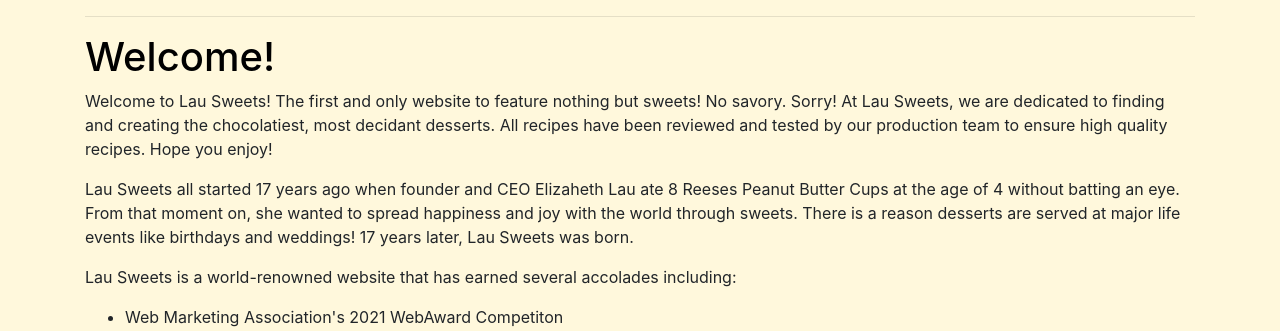
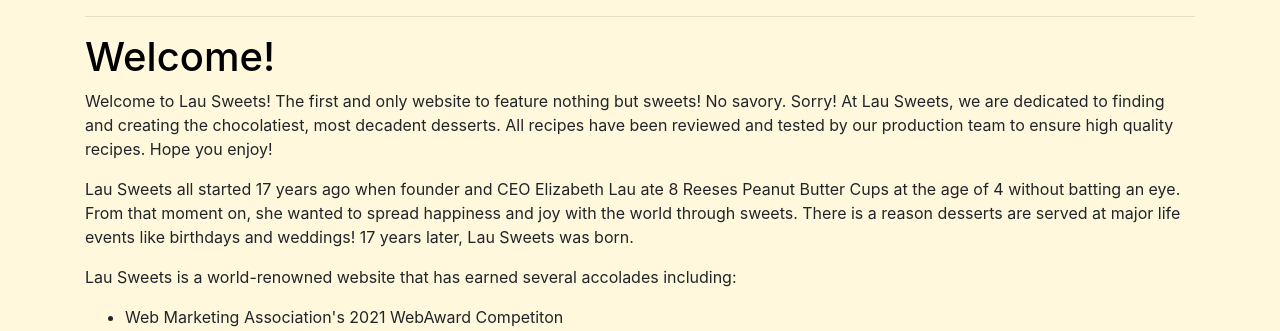
Before and after one commit to lizlau7/recipe_project, a Flask app: page /about in a window 1280 px wide. Shown: the part 59-390 px from the top of the page. Run offline with Flask 2, Linux system fonts and the light colour scheme; some libraries are stand-ins or nearby versions.

Commit message:
found typos

```diff
--- a/templates/about.html
+++ b/templates/about.html
@@ -6,9 +6,9 @@ content="About page Information for Lau Sweets" /> {%endblock%}
 {% block body %}
 
 <h1> Welcome! </h1>
-<p> Welcome to Lau Sweets! The first and only website to feature nothing but sweets! No savory. Sorry! At Lau Sweets, we are dedicated to finding and creating the chocolatiest, most decidant desserts. All recipes have been reviewed and tested by our production team to ensure high quality recipes. Hope you enjoy! </p>
+<p> Welcome to Lau Sweets! The first and only website to feature nothing but sweets! No savory. Sorry! At Lau Sweets, we are dedicated to finding and creating the chocolatiest, most decadent desserts. All recipes have been reviewed and tested by our production team to ensure high quality recipes. Hope you enjoy! </p>
 
-<p> Lau Sweets all started 17 years ago when founder and CEO Elizaheth Lau ate 8 Reeses Peanut Butter Cups at the age of 4 without batting an eye. From that moment on, she wanted to spread happiness and joy with the world through sweets. There is a reason desserts are served at major life events like birthdays and weddings! 17 years later, Lau Sweets was born. </p>
+<p> Lau Sweets all started 17 years ago when founder and CEO Elizabeth Lau ate 8 Reeses Peanut Butter Cups at the age of 4 without batting an eye. From that moment on, she wanted to spread happiness and joy with the world through sweets. There is a reason desserts are served at major life events like birthdays and weddings! 17 years later, Lau Sweets was born. </p>
 
 <p> Lau Sweets is a world-renowned website that has earned several accolades including:
 <ul>
```
